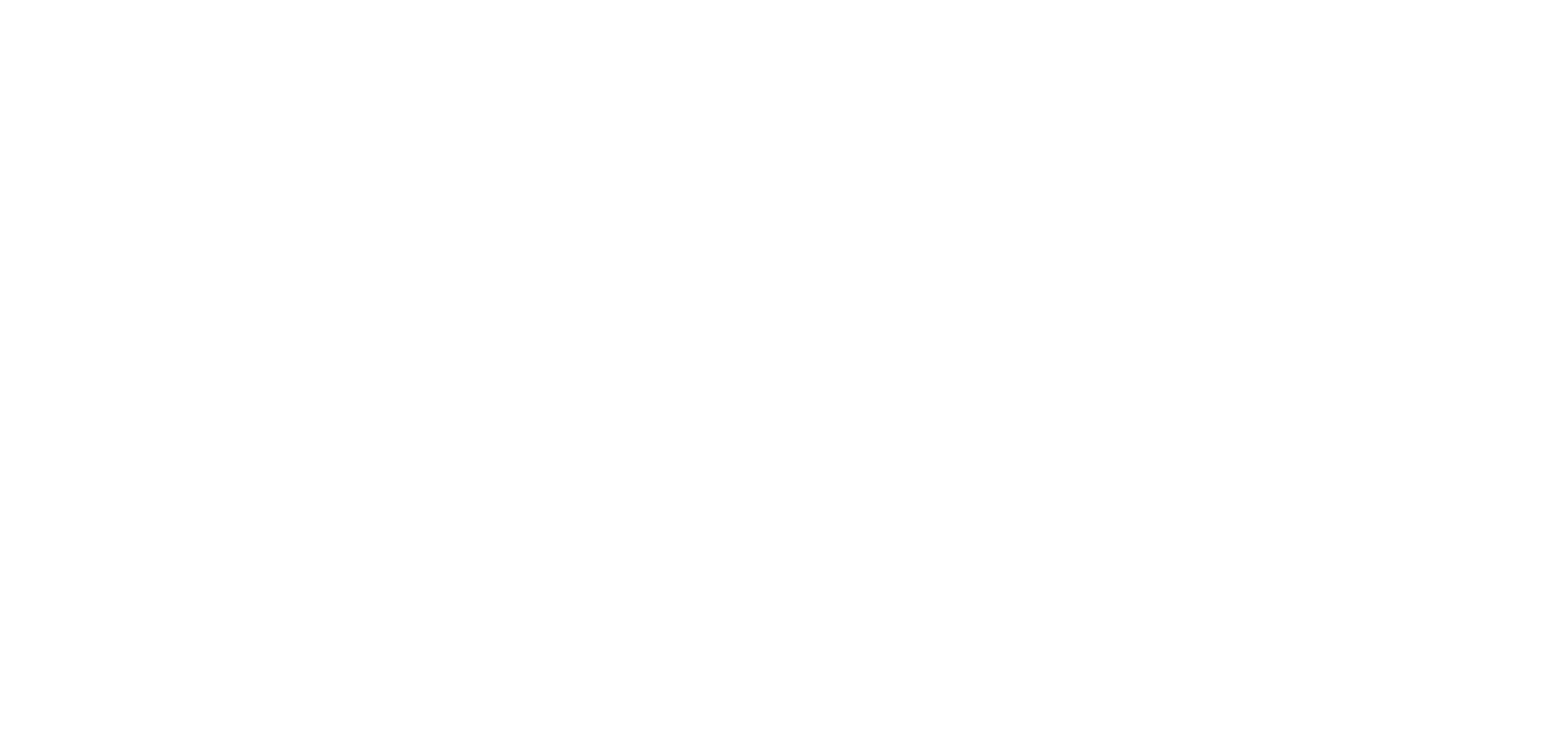
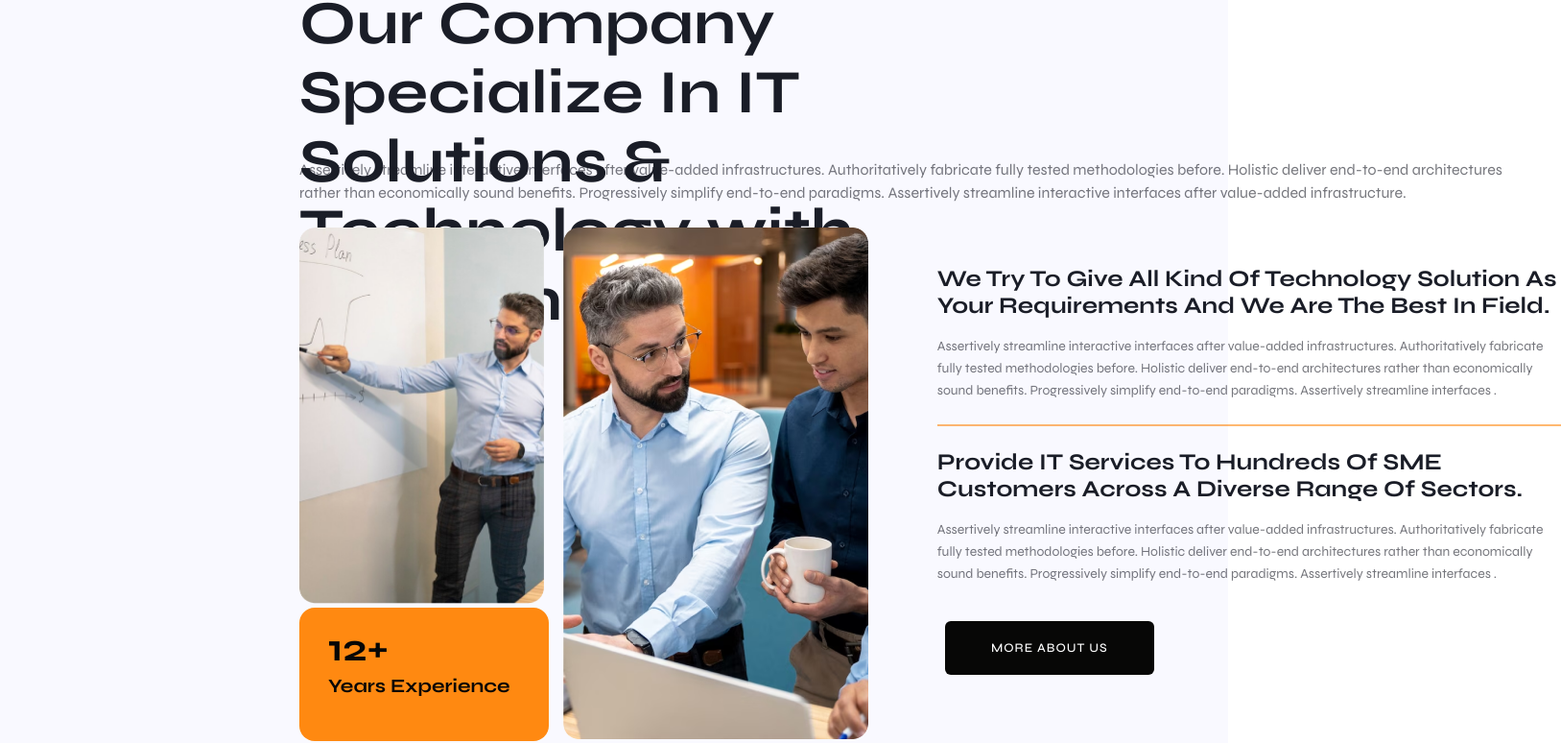
Before and after one commit to abdulaziz-sayfullayev/figma, a React (Create React App) app: page / in a window 1280 px wide. Shown: the part 1514-2288 px from the top of the page at 96% size, 1627 px wide, since content can reach past the window. Before the commit the page ends 1353 px from the top, so only its background shows below. Built offline with nearby package versions, Linux system fonts and the light colour scheme.

Commit message:
home1page3 tugad

```diff
--- a/src/App.css
+++ b/src/App.css
@@ -1,10 +1,12 @@
-*{
+@import url('https://fonts.googleapis.com/css2?family=Syne:wght@400..800&display=swap');
+
+* {
     margin: 0;
     padding: 0;
     box-sizing: border-box;
 }
 
-.Figma{
+.Figma {
     max-width: 1920px;
     background: rgb(249, 249, 255);
     margin: 0 auto;
--- a/src/Components/Home/Home.js
+++ b/src/Components/Home/Home.js
@@ -1,12 +1,14 @@
 import React from 'react'
 import Page1 from './Pages/Page1/Page1'
 import Page2 from './Pages/Page2/Page2'
+import Page3 from './Pages/Page3/Page3'
 
 function Home() {
   return (
     <div>
       <Page1/>
       <Page2/>
+      <Page3/>
     </div>
   )
 }
--- /dev/null
+++ b/src/Components/Home/Pages/Page3/Page3.css
@@ -0,0 +1,225 @@
+.AboutUs {
+    gap: 48;
+    padding: 140px 312px 140px 312px;
+}
+
+.TitlePage13Div {
+    height: 242px;
+    display: flex;
+    flex-direction: column;
+    gap: 16;
+    margin: 48px 0px;
+}
+
+.TitlePage13Div>p {
+    width: 1267px;
+    height: 48px;
+    display: flex;
+    gap: 16;
+    margin: 16px 0px;
+    color: rgba(26, 29, 39, 0.6);
+    font-family: 'Syne';
+    font-size: 16px;
+    font-weight: 400;
+    line-height: 24px;
+}
+
+.Txt1Page3Home1 {
+    height: 178px;
+    gap: 8;
+    margin: 16px 0px;
+}
+
+.Txt2Page3Home1 {
+    height: 26px;
+    gap: 12;
+}
+
+.Txt2Page3Home1>span {
+    height: 26px;
+    gap: 12;
+    color: rgb(127, 39, 255);
+    font-family: 'Syne';
+    font-size: 18px;
+    font-weight: 700;
+    line-height: 26px;
+}
+
+.Txt1Page3Home1>h3 {
+    height: 144px;
+    gap: 8;
+    color: rgb(26, 29, 39);
+    font-family: 'Syne';
+    font-size: 64px;
+    font-weight: 700;
+    line-height: 72px;
+}
+
+.TextImageHome1page3Div2 {
+    height: 533px;
+    display: flex;
+    gap: 72;
+    margin: 48px 0px;
+}
+
+.Home1Page3Image01 {
+    height: 533px;
+    display: flex;
+    gap: 15px;
+}
+
+.OnePerson {
+    width: 255px;
+    height: 392.25px;
+    border-radius: 16px;
+}
+
+.TeamTwoPeople {
+    width: 317.78px;
+    height: 533px;
+    left: 256.22px;
+    border-radius: 16px;
+}
+
+.AzizCardsheyx {
+    height: 100px;
+    padding: 20px 30px 119px 30px;
+    border-radius: 16px;
+    background: rgb(255, 137, 17);
+}
+
+.TextPage3Home1Exprience {
+    height: 203px;
+    margin: 10px 0px;
+}
+
+.TextPage3Home1Exprience>h1 {
+    height: 40px;
+    color: rgb(7, 7, 6);
+    font-family: 'Syne';
+    font-size: 40px;
+    font-weight: 700;
+    line-height: 24px;
+}
+
+.TextPage3Home1Exprience>p {
+    color: rgb(7, 7, 6);
+    font-family: 'Syne';
+    font-size: 20px;
+    font-weight: 700;
+    line-height: 24px;
+    height: 20px;
+    width: 200px;
+}
+
+.TextHome1Page013 {
+    width: 650px;
+    height: 426px;
+    gap: 40;
+    margin: 0px 72px;
+}
+
+.TextTextHome1Page3 {
+    width: 650px;
+    height: 330px;
+    gap: 24;
+    margin: 40px 0px;
+}
+
+.Frame1Page3Home1 {
+    width: 650px;
+    height: 141px;
+    gap: 16;
+    margin: 24px 0px;
+}
+
+.Frame1Page3Home1>span {
+    width: 650px;
+    height: 56px;
+    gap: 16;
+    margin: 16px 0px;
+    color: rgb(26, 29, 39);
+    font-family: 'Syne';
+    font-size: 24px;
+    font-weight: 700;
+    line-height: 28px;
+    letter-spacing: 0px;
+    text-transform: capitalize;
+}
+
+.Frame1Page3Home1>p {
+    width: 650px;
+    height: 69px;
+    gap: 16;
+    margin: 16px 0px;
+    color: rgba(26, 29, 39, 0.6);
+    font-family: 'Syne';
+    font-size: 14px;
+    font-weight: 400;
+    line-height: 23px;
+}
+
+.LinePage3Home1 {
+    width: 650px;
+    height: 0;
+    margin: 24px 0px;
+    border: 1px solid rgba(255, 137, 17, 0.6);
+}
+
+.Frame2Page3Home1 {
+    width: 650px;
+    height: 141px;
+    gap: 16;
+    margin: 24px 0px;
+}
+
+.Frame2Page3Home1>span {
+    color: rgb(26, 29, 39);
+    font-family: 'Syne';
+    font-size: 24px;
+    font-weight: 700;
+    line-height: 28px;
+    text-transform: capitalize;
+    width: 650px;
+    height: 56px;
+    gap: 16;
+    margin: 16px 0px;
+}
+
+.Frame2Page3Home1>p {
+    width: 650px;
+    height: 69px;
+    gap: 16;
+    margin: 16px 0px;
+    color: rgba(26, 29, 39, 0.6);
+    font-family: 'Syne';
+    font-size: 14px;
+    font-weight: 400;
+    line-height: 23px;
+}
+
+.ActionPage3Home1 {
+    width: 218px;
+    height: 56px;
+    gap: 28;
+    margin: 40px 0px;
+}
+
+.ActionPage3Home1>button {
+    color: rgb(255, 255, 255);
+    font-family: 'Syne';
+    font-size: 13px;
+    font-weight: 500;
+    line-height: 16px;
+    letter-spacing: 1px;
+    padding: 20px 40px 20px 40px;
+    margin: 0px 8px;
+    border-radius: 6px;
+    background: rgb(7, 7, 6);
+    width: 218px;
+    height: 56px;
+    border: none;
+    outline: none;
+    cursor: pointer;
+    text-transform: uppercase;
+}
--- /dev/null
+++ b/src/Components/Home/Pages/Page3/Page3.js
@@ -0,0 +1,56 @@
+import React from 'react';
+import OnePerson from "../../Assets/Home1Page3Imageoneperson.png.png";
+import TeamTwoPeople from "../../Assets/Home1Page3Image2people.png";
+
+import "./Page3.css";
+function Page3() {
+    return (
+        <div>
+            <section>
+                <div className="AboutUs">
+                    <div className="TitlePage13Div">
+                        <div className="Txt1Page3Home1">
+                            <div className="Txt2Page3Home1">
+                                <span>ABOUT US</span>
+                            </div>
+                            <h3>Our Company Specialize In IT Solutions & Technology with Passion</h3>
+                        </div>
+                        <p>Assertively streamline interactive interfaces after value-added infrastructures. Authoritatively fabricate fully tested methodologies before. Holistic deliver end-to-end architectures rather than economically sound benefits. Progressively simplify end-to-end paradigms. Assertively streamline interactive interfaces after value-added infrastructure.</p>
+                    </div>
+                    <div className="TextImageHome1page3Div2">
+                        <div className="Home1Page3Image01">
+                            <div className="ExprienceHome1Page3">
+                                <img src={OnePerson} alt="" className="OnePerson" />
+                                <div className='AzizCardsheyx'>
+                                    <div className="TextPage3Home1Exprience">
+                                        <h1>12+
+                                        </h1>
+                                        <p>Years  Experience</p>
+                                    </div>
+                                </div>
+                            </div>
+                            <img src={TeamTwoPeople} alt="" className='TeamTwoPeople' />
+                        </div>
+                        <div className="TextHome1Page013">
+                            <div className="TextTextHome1Page3">
+                                <div className="Frame1Page3Home1">
+                                    <span>We try to give all kind of technology solution as your requirements and we are the best in field.</span>
+                                    <p>Assertively streamline interactive interfaces after value-added infrastructures. Authoritatively fabricate fully tested methodologies before. Holistic deliver end-to-end architectures rather than economically sound benefits. Progressively simplify end-to-end paradigms. Assertively streamline interfaces .</p>
+                                </div>
+                                <p className='LinePage3Home1'></p>
+                                <div className="Frame2Page3Home1">
+                                    <span>Provide IT services to hundreds of SME customers across a diverse range of sectors.</span>
+                                    <p>Assertively streamline interactive interfaces after value-added infrastructures. Authoritatively fabricate fully tested methodologies before. Holistic deliver end-to-end architectures rather than economically sound benefits. Progressively simplify end-to-end paradigms. Assertively streamline interfaces .</p>
+                                </div>
+                            </div>
+                            <div className="ActionPage3Home1">
+                                <button>More About Us</button>
+                            </div>
+                        </div>
+                    </div>
+                </div>
+            </section>
+        </div>
+    )
+}
+export default Page3;
```
Also changed, not shown: src/Components/Home/Assets/Home1Page3Image2people.png (added), src/Components/Home/Assets/Home1Page3Imageoneperson.png.png (added).
